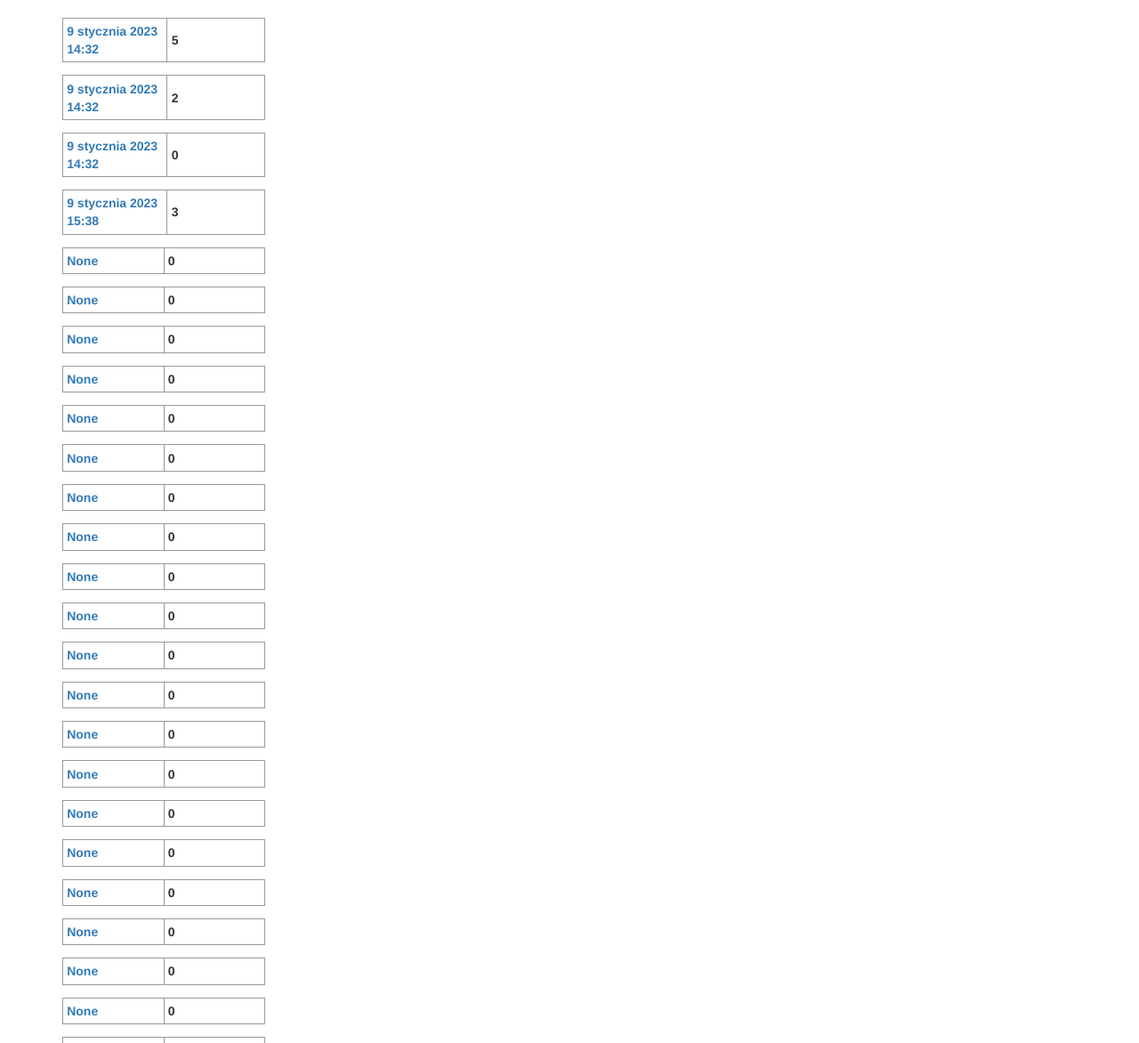
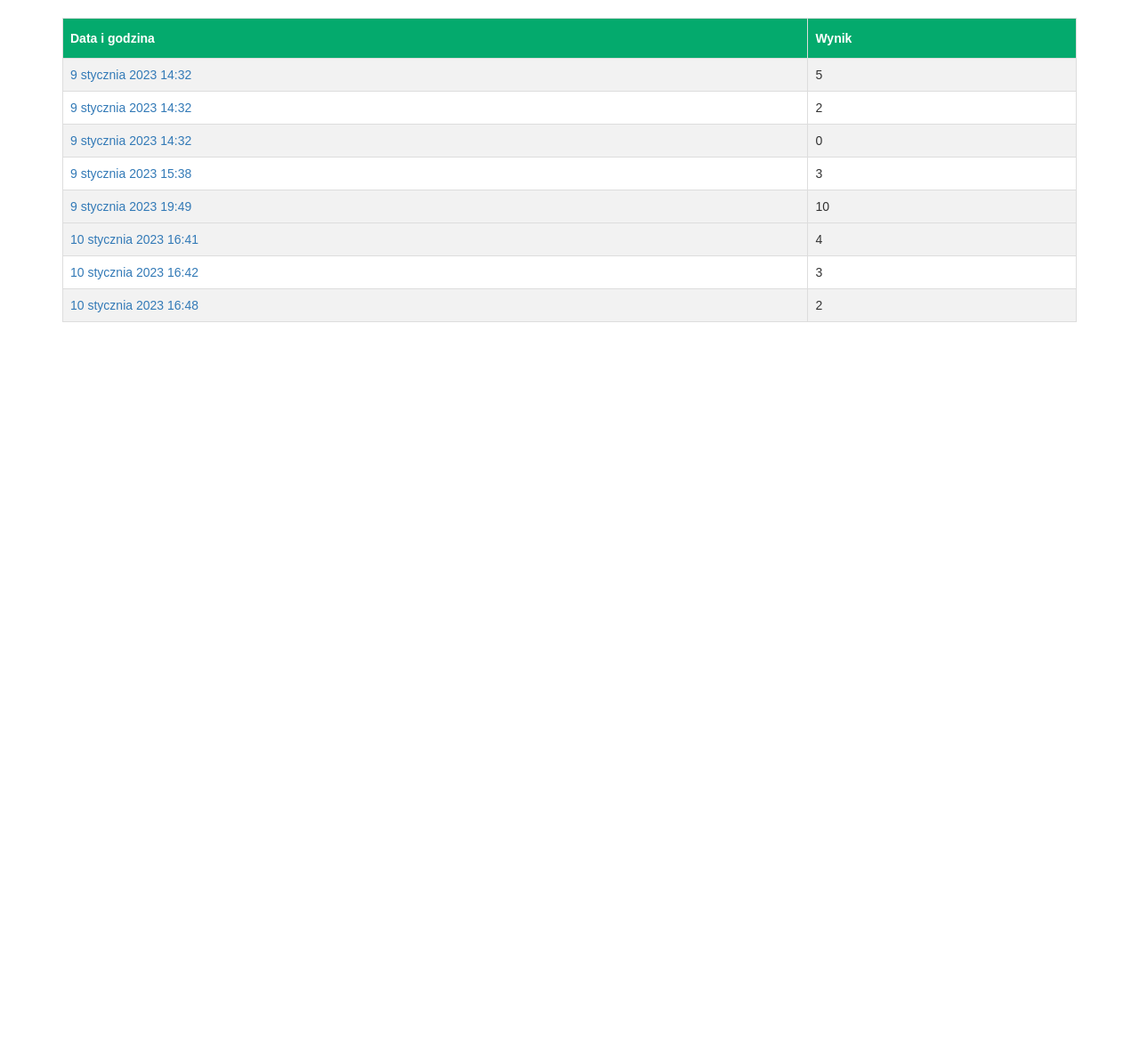
Before and after one commit to zpmexx/EnglishCards, a Django app: page /twoje_quizy/ in a window 1280 px wide. Shown: the part 52-1224 px from the top of the page at 89% size. After the commit the page ends 414 px from the top, so only its background shows below. Run offline with Django 4.2, Linux system fonts and the light colour scheme; a user stored in the database is signed in; data comes from the database, SQL or seed files in the repository; both versions use the stored data as it was after the commit; lists and menus that the app fills with data are empty; some libraries are stand-ins or nearby versions.

Commit message:
Front dla uzupeniania i wyników quizu, front dla historii quizu

```diff
--- a/englishcards/words/templates/words/findCard.html
+++ b/englishcards/words/templates/words/findCard.html
@@ -56,9 +56,10 @@ h1 {
     </div>
 </form>
 
+
+{% if card %}
 <div class="container">
-<div class="card">
-{% if card %}
+    <div class="card">
 <div class="content">
     <h2>{{card.polishName}}</h2>
     <p>{{card.polishDescription}}</p>
--- a/englishcards/words/templates/words/quizHistory.html
+++ b/englishcards/words/templates/words/quizHistory.html
@@ -2,33 +2,49 @@
 <!doctype html>
 {% include 'navbar.html' %}
 <style>
-    table {
-        width: 20%;
-        border: 1px solid #999;
-        text-align: left;
-        border-collapse: collapse;
-        margin: 0 0 1em 0;
-        caption-side: top;
-      }
+    #results {
+    font-family: Arial, Helvetica, sans-serif;
+    border-collapse: collapse;
+    width: 100%;
+  }
 
-      caption, td, th {
-        padding: 0.3em;
-      }
+  #results td, #results th {
+    border: 1px solid #ddd;
+    padding: 8px;
+  }
 
-      th, td {
-        border: 1px solid #999;
-        width: 25%;
-      }
+  #results tr:nth-child(even){background-color: #f2f2f2;}
+
+  #results tr:hover {background-color: #ddd;}
+
+  #results th {
+    padding-top: 12px;
+    padding-bottom: 12px;
+    text-align: left;
+    background-color: #04AA6D;
+    color: white;
+  }
 </style>
 {% load static %}
 
     <div class="container">
+      <table id="results">
+        <tr>
+          <th>Data i godzina</th>
+          <th>Wynik</th>
+        </tr>
             {% for quiz in quizzes %}
-            <table>
+
                 <tr>
-                  <th><a href="{% url 'quizDetails' quiz_id=quiz.id %}" > {{ quiz.date }} </a></th>
-                  <th>{{quiz.points}}</th>
+                  {% if quiz.date is null%}
+
+                  {% else %}
+                  <td><a href="{% url 'quizDetails' quiz_id=quiz.id %}" > {{ quiz.date }} </a></td>
+                  <td>{{quiz.points}}</td>
+                  {% endif %}
+
                 </tr>
-              </table>
+
             {% endfor %}
+          </table>
     </div>
```
Also changed, not shown: englishcards/words/templates/words/resultQuiz.html (+49 -7 lines), englishcards/db.sqlite3.
